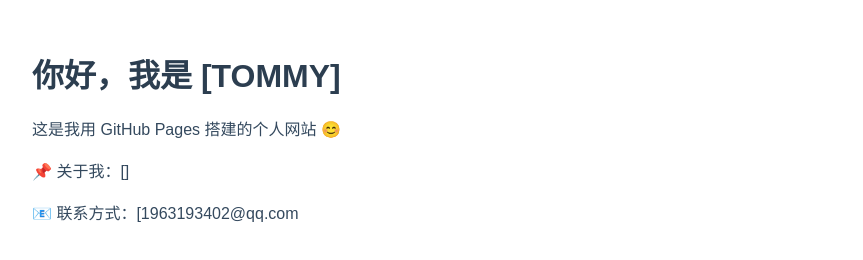
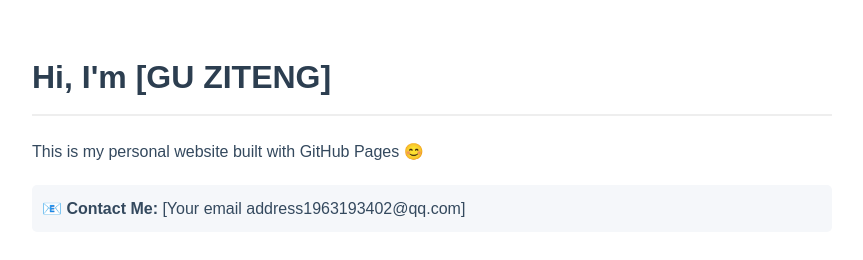
Before and after one commit to huoshuiaaaa/huoshuiaaaa.github.io, a plain HTML site: page index.html in a window 1280 px wide. Shown: the whole page, without its empty margins (208-1071 px from the left). Drawn offline with Linux system fonts and the light colour scheme.

Commit message:
index.html

```diff
--- a/index.html
+++ b/index.html
@@ -1,31 +1,42 @@
 <!DOCTYPE html>
-<html lang="zh-CN">
+<html lang="en">
 <head>
     <meta charset="UTF-8">
-    <title>我的个人网站</title>
-    <!-- 简单美化样式，可选 -->
+    <title>My Personal Website</title>
+    <!-- 适配英文的基础样式，保留易读性 -->
     <style>
         body {
-            font-family: Arial, 微软雅黑;
+            font-family: 'Arial', sans-serif; /* 英文首选无衬线字体 */
             max-width: 800px;
             margin: 50px auto;
             padding: 0 20px;
+            line-height: 1.7; /* 英文行高略高更易读 */
         }
         h1 {
             color: #2c3e50;
+            border-bottom: 2px solid #eee;
+            padding-bottom: 10px;
         }
         .intro {
-            line-height: 1.6;
             color: #34495e;
+            font-size: 16px;
+        }
+        .contact {
+            margin-top: 20px;
+            padding: 10px;
+            background-color: #f5f7fa;
+            border-radius: 5px;
         }
     </style>
 </head>
 <body>
-    <h1>你好，我是 [TOMMY]</h1>
+    <h1>Hi, I'm [GU ZITENG]</h1>
     <div class="intro">
-        <p>这是我用 GitHub Pages 搭建的个人网站 😊</p>
-        <p>📌 关于我：[]</p>
-        <p>📧 联系方式：[1963193402@qq.com</p>
+        <p>This is my personal website built with GitHub Pages 😊</p>
+
+        <div class="contact">
+            <strong>📧 Contact Me:</strong> [Your email address1963193402@qq.com]
+        </div>
     </div>
 </body>
 </html>
```
